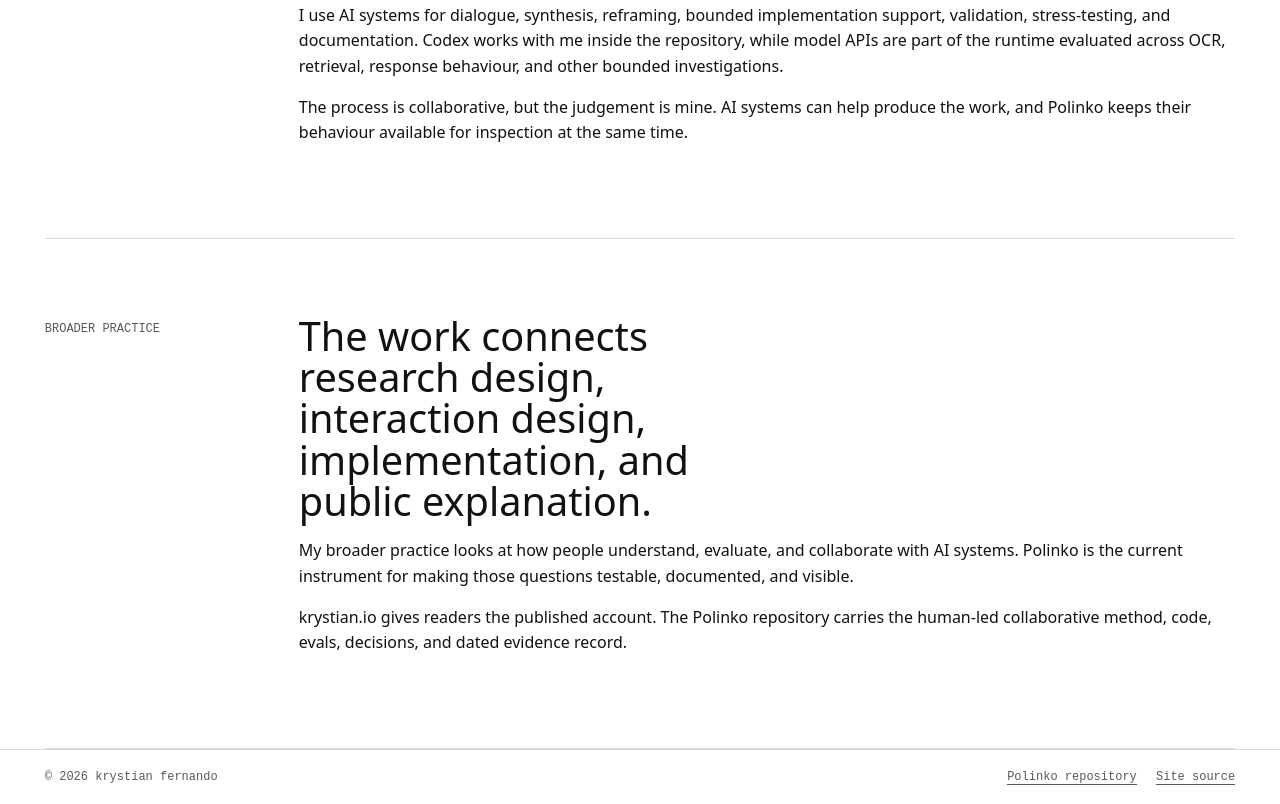
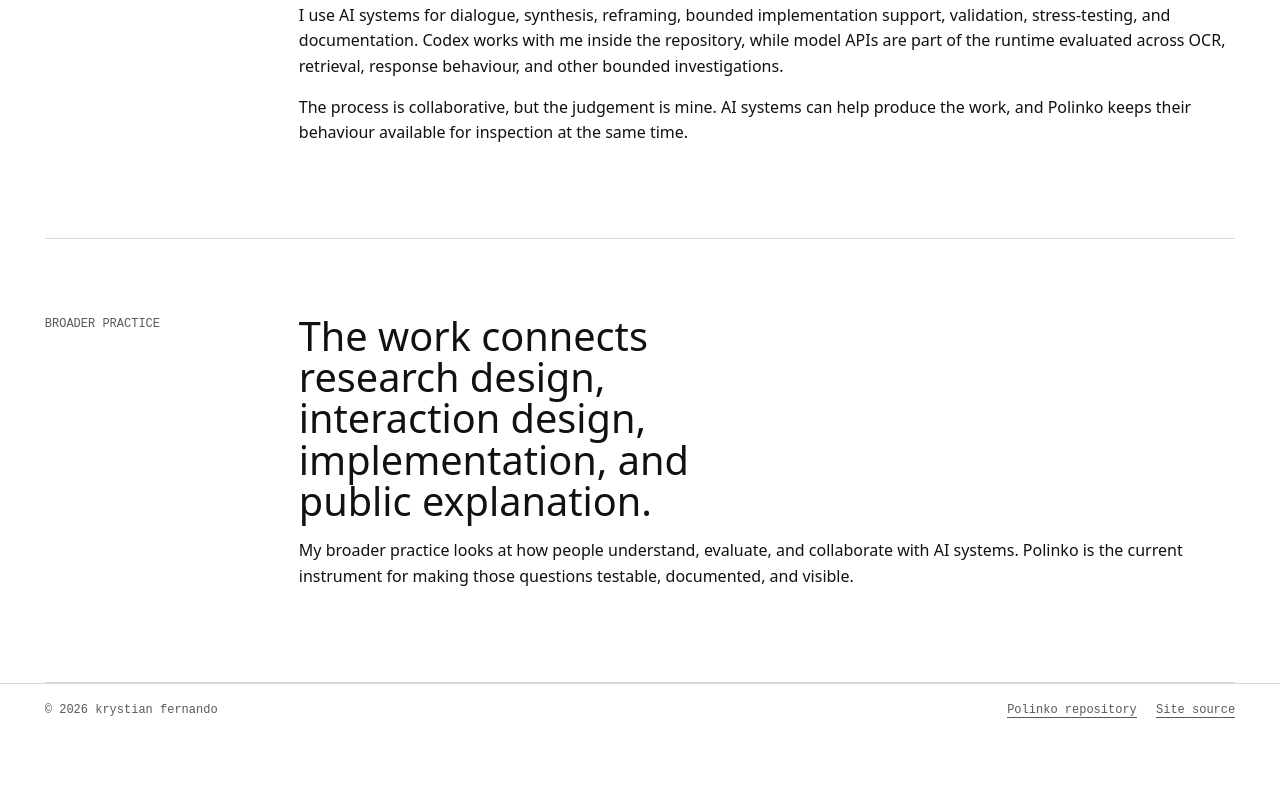
Before and after one commit to tryskian/polinko, a website: page site/index.html in a window 1280 px wide. Shown: the part 1812-2616 px from the top of the page. After the commit the page ends 2550 px from the top, so only its background shows below. Drawn offline with Linux system fonts and the light colour scheme; a web font is replaced by a local one.

Commit message:
site: clean public surface layout

```diff
--- a/site/index.html
+++ b/site/index.html
@@ -185,11 +185,6 @@
             collaborate with AI systems. Polinko is the current instrument for
             making those questions testable, documented, and visible.
           </p>
-          <p>
-            krystian.io gives readers the published account. The Polinko
-            repository carries the human-led collaborative method, code, evals,
-            decisions, and dated evidence record.
-          </p>
         </div>
       </section>
     </main>
--- a/site/styles.css
+++ b/site/styles.css
@@ -11,7 +11,7 @@
   --font-mono: "config-mono-vf", ui-monospace, monospace;
   --page-pad: clamp(1.25rem, 3.5vw, 3rem);
   --section-gap: clamp(1.5rem, 4vw, 3rem);
-  --content-max: 84rem;
+  --content-max: 90rem;
   --measure: 58rem;
   --narrow-measure: 48rem;
   --label-size: clamp(0.75rem, 0.8vw, 0.86rem);
@@ -322,7 +322,7 @@ main {
 }
 
 .section-label {
-  padding-block-start: 0.3rem;
+  padding-block-start: 0;
   text-transform: uppercase;
 }
 
@@ -1207,11 +1207,11 @@ code {
 
   h1,
   .page-hero h1 {
-    max-inline-size: 12ch;
+    max-inline-size: 100%;
   }
 
   h2 {
-    max-inline-size: 22ch;
+    max-inline-size: 100%;
   }
 
   .record-body {
```
